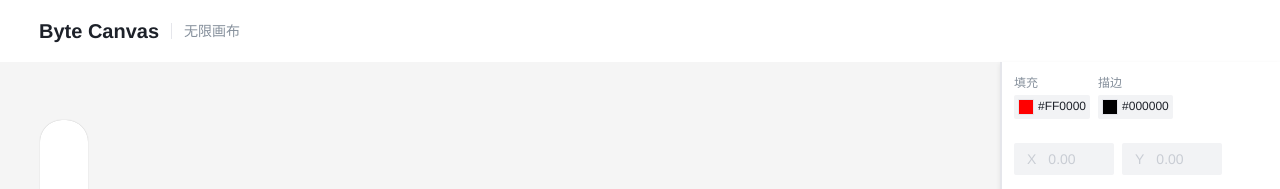
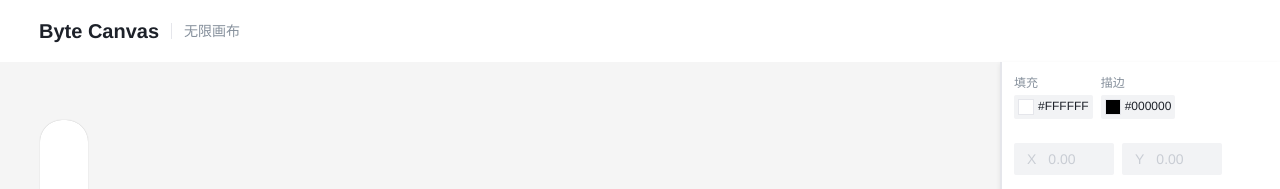
Before and after one commit to 17726/byte-canvas, a Vue app: page / in a window 1280 px wide. Shown: the top 189 px of the page. Built offline with nearby package versions, Linux system fonts and the light colour scheme; some icons are missing.

Commit message:
Update src/components/layout/PropertyPanel.vue
Co-authored-by: Copilot <175728472+Copilot@users.noreply.github.com>

```diff
--- a/src/components/layout/PropertyPanel.vue
+++ b/src/components/layout/PropertyPanel.vue
@@ -155,7 +155,7 @@ const y = computed({
 
 // 填充色 (Background Color)
 const fillColor = computed({
-  get: () => getFirstSelectionValue((n) => n.style.backgroundColor, 'transparent'),
+  get: () => getFirstSelectionValue((n) => n.style.backgroundColor, '#FFFFFF'),
   set: (val) => {
     updateSelectedNodes((node) => ({
       style: { ...node.style, backgroundColor: val },
```
